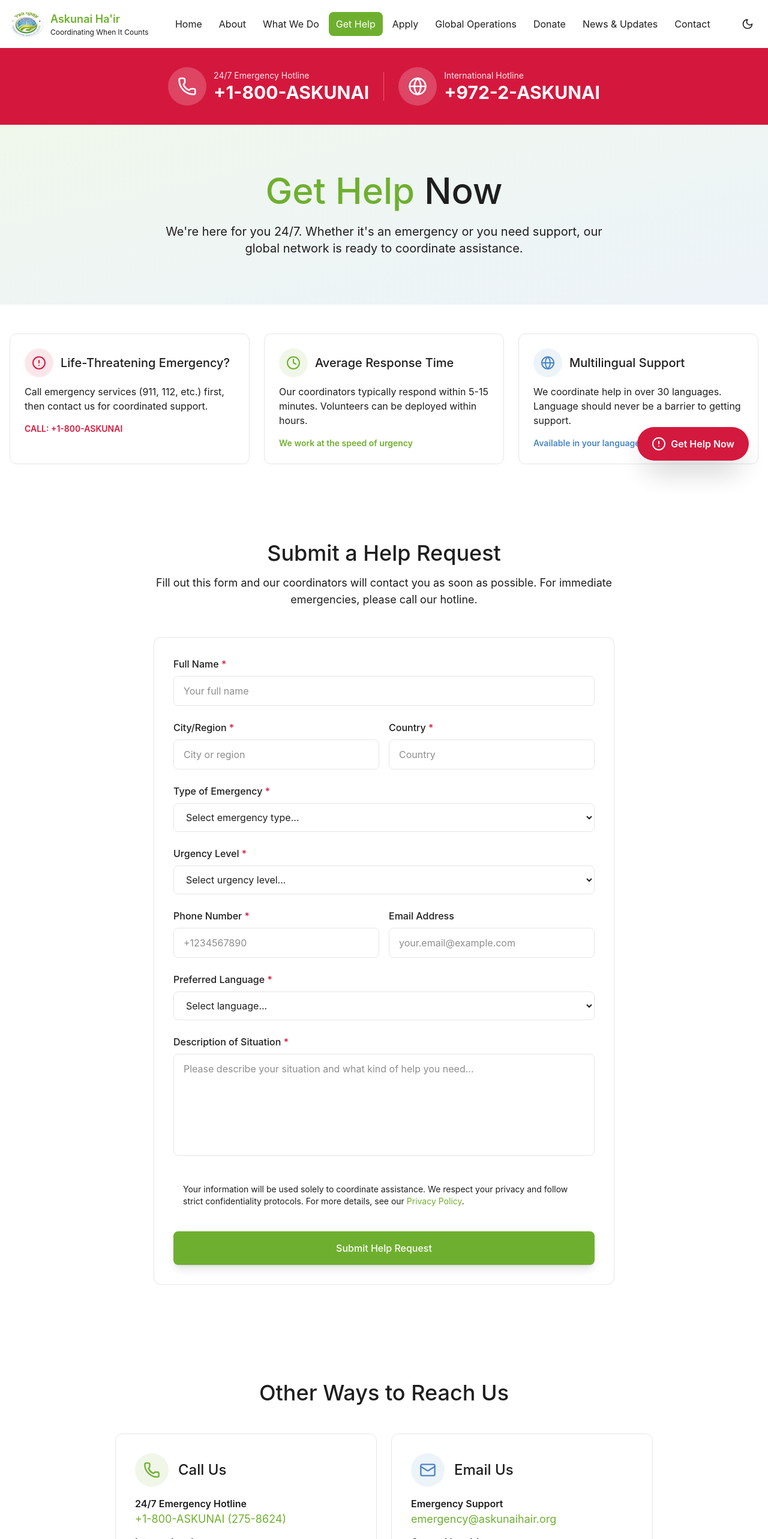
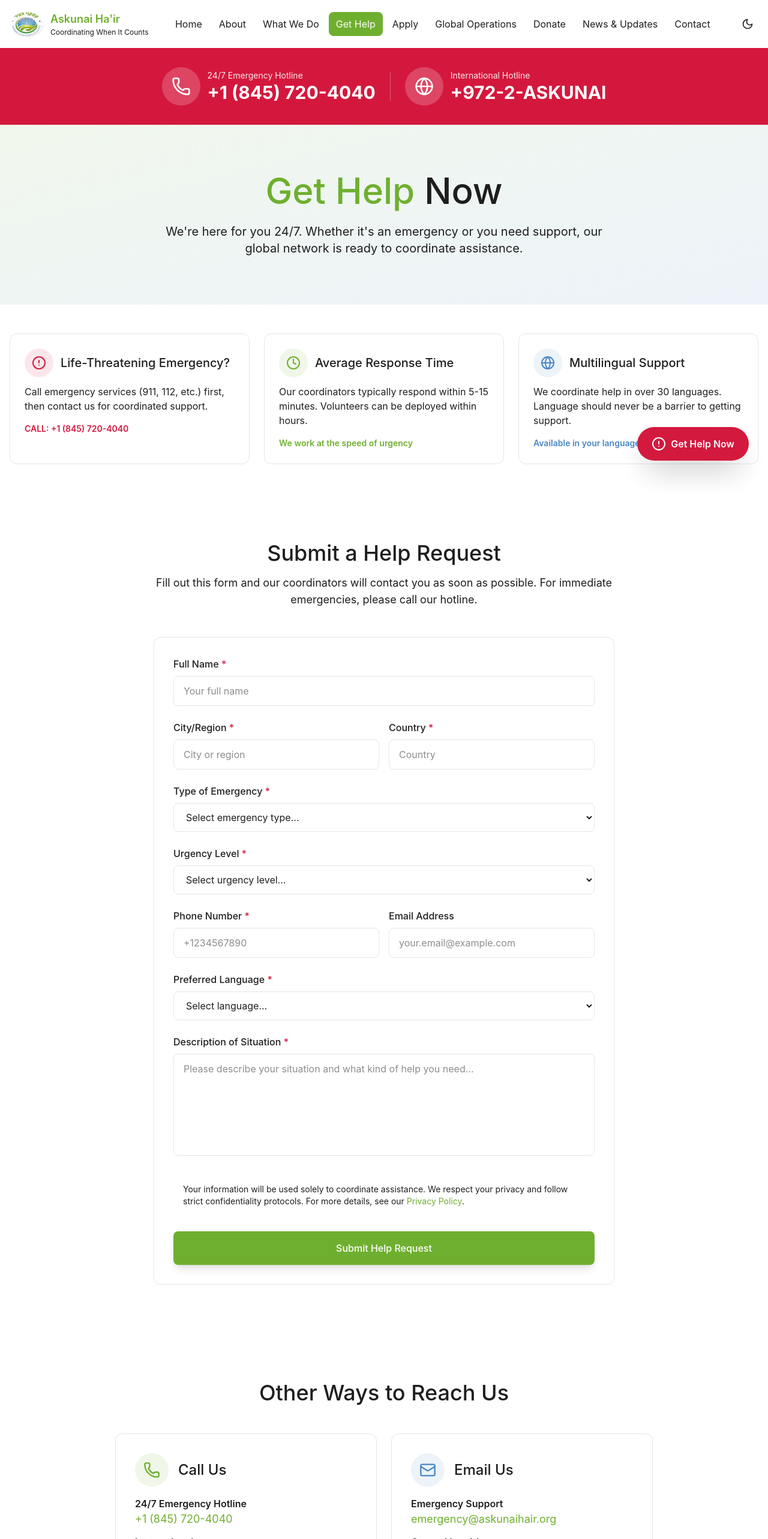
Before and after one commit to TheUriF/ploink, a React (Vite) app: page /get-help in a window 1280 px wide. Shown: the top 2566 px of the page at 60% size. Built offline with nearby package versions, Linux system fonts and the light colour scheme.

Commit message:
Update emergency hotline number to new format

```diff
--- a/src/app/pages/GetHelp.tsx
+++ b/src/app/pages/GetHelp.tsx
@@ -37,7 +37,7 @@
               </div>
               <div>
                 <div className="text-sm opacity-90">24/7 Emergency Hotline</div>
-                <div className="text-3xl font-bold">+1-800-ASKUNAI</div>
+                <div className="text-3xl font-bold">+1 (845) 720-4040</div>
               </div>
             </div>
             <div className="h-12 w-px bg-white/30 hidden md:block"></div>
@@ -89,7 +89,7 @@
               <p className="text-muted-foreground mb-4">
                 Call emergency services (911, 112, etc.) first, then contact us for coordinated support.
               </p>
-              <div className="text-sm font-semibold text-[#d4183d]">CALL: +1-800-ASKUNAI</div>
+              <div className="text-sm font-semibold text-[#d4183d]">CALL: +1 (845) 720-4040</div>
             </div>
 
             <div className="bg-background rounded-xl p-6 border border-border">
@@ -345,7 +345,7 @@
                 <div className="space-y-3 text-muted-foreground">
                   <div>
                     <div className="font-semibold text-foreground">24/7 Emergency Hotline</div>
-                    <div className="text-lg text-[#6FAF2F]">+1-800-ASKUNAI (275-8624)</div>
+                    <div className="text-lg text-[#6FAF2F]">+1 (845) 720-4040</div>
                   </div>
                   <div>
                     <div className="font-semibold text-foreground">International</div>
```
